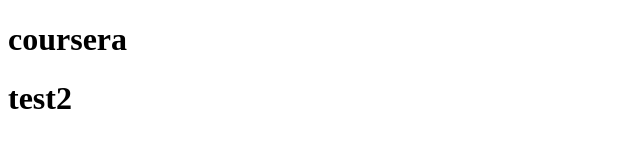
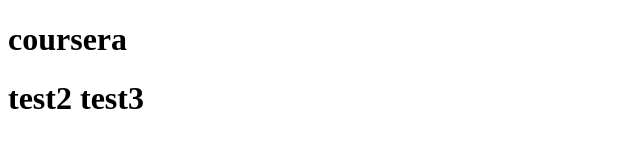
Before and after one commit to jb7452898-cpu/Coursera-test, a plain HTML site: page test2/doctest2.html in a window 1280 px wide. Shown: the whole page, without its empty margins (0-640 px from the left). Drawn offline with Linux system fonts and the light colour scheme.

Commit message:
new change

```diff
--- a/test2/doctest2.html
+++ b/test2/doctest2.html
@@ -5,6 +5,6 @@
 </head>
 <body>
 <h1>coursera</h1>
-<h1>test2 </h1>
+<h1>test2    test3 </h1>
 </body>
 </html>
```
